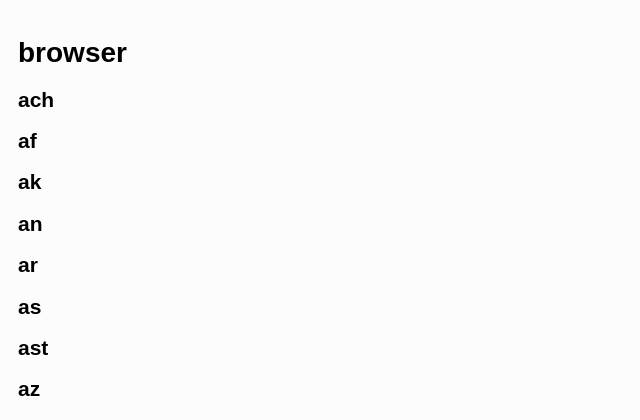
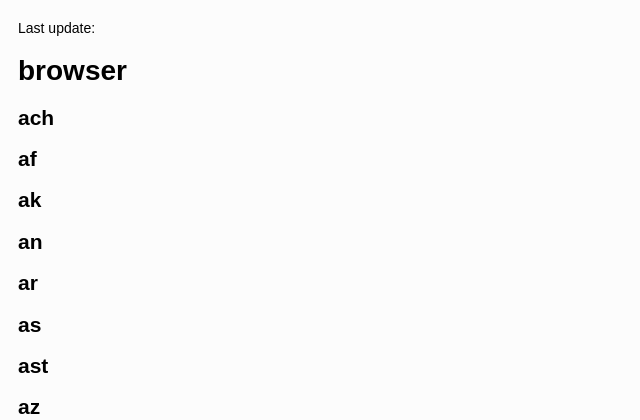
Before and after one commit to flodolo/scripts, a PHP site: page / in a window 1280 px wide. Shown: the top 420 px of the page, without its empty margins (0-640 px from the left). Run offline with PHP 8.4, Linux system fonts and the light colour scheme; data that the repository does not hold is empty.

Commit message:
Bug 994248 view, add last update

```diff
--- a/productization/webviews/bug994248_ssl/index.php
+++ b/productization/webviews/bug994248_ssl/index.php
@@ -24,7 +24,7 @@
     $channel = 'aurora';
     $products = array('browser', 'mobile');
     $productnames = array('Firefox Desktop', 'Firefox Mobile (Android)');
-    $html_output = '';
+    $html_output = "<p>Last update: {$jsonarray['creation_date']}</p>\n";
 
     foreach ($products as $i=>$product) {
         $html_output .= "<h1>{$product}</h1>";
```
